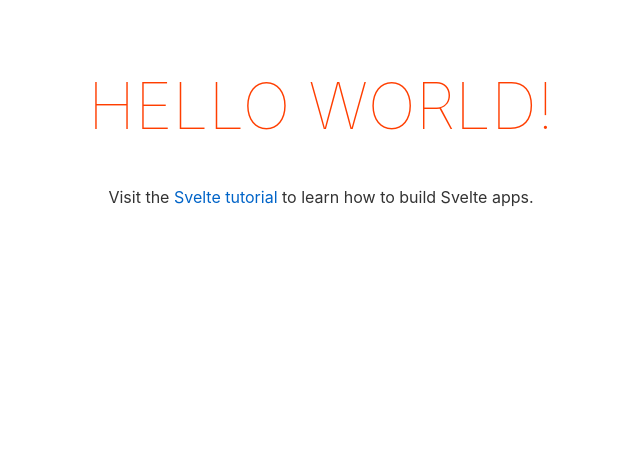
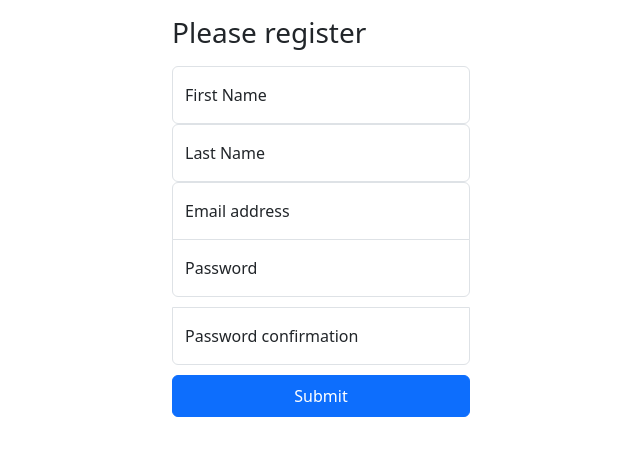
Before and after one commit to Timo1979-x/django_svelte_auth, a Svelte app in the folder svelte-auth/: page / in a window 1280 px wide. Shown: the top 456 px of the page, without its empty margins (319-959 px from the left). Built offline with nearby package versions, Linux system fonts and the light colour scheme.

Commit message:
added two components

```diff
--- a/svelte-auth/public/global.css
+++ b/svelte-auth/public/global.css
@@ -1,63 +1,20 @@
-html, body {
-	position: relative;
-	width: 100%;
-	height: 100%;
+.form-signin {
+	max-width: 330px;
+	padding: 1rem;
 }
 
-body {
-	color: #333;
-	margin: 0;
-	padding: 8px;
-	box-sizing: border-box;
-	font-family: -apple-system, BlinkMacSystemFont, "Segoe UI", Roboto, Oxygen-Sans, Ubuntu, Cantarell, "Helvetica Neue", sans-serif;
+.form-signin .form-floating:focus-within {
+	z-index: 2;
 }
 
-a {
-	color: rgb(0,100,200);
-	text-decoration: none;
+.form-signin input[type="email"] {
+	margin-bottom: -1px;
+	border-bottom-right-radius: 0;
+	border-bottom-left-radius: 0;
 }
 
-a:hover {
-	text-decoration: underline;
+.form-signin input[type="password"] {
+	margin-bottom: 10px;
+	border-top-left-radius: 0;
+	border-top-right-radius: 0;
 }
-
-a:visited {
-	color: rgb(0,80,160);
-}
-
-label {
-	display: block;
-}
-
-input, button, select, textarea {
-	font-family: inherit;
-	font-size: inherit;
-	-webkit-padding: 0.4em 0;
-	padding: 0.4em;
-	margin: 0 0 0.5em 0;
-	box-sizing: border-box;
-	border: 1px solid #ccc;
-	border-radius: 2px;
-}
-
-input:disabled {
-	color: #ccc;
-}
-
-button {
-	color: #333;
-	background-color: #f4f4f4;
-	outline: none;
-}
-
-button:disabled {
-	color: #999;
-}
-
-button:not(:disabled):active {
-	background-color: #ddd;
-}
-
-button:focus {
-	border-color: #666;
-}
--- a/svelte-auth/public/index.html
+++ b/svelte-auth/public/index.html
@@ -9,7 +9,7 @@
 	<link rel='icon' type='image/png' href='/favicon.png'>
 	<link rel='stylesheet' href='/global.css'>
 	<link rel='stylesheet' href='/build/bundle.css'>
-
+	<link href="https://cdn.jsdelivr.net/npm/bootstrap@5.3.3/dist/css/bootstrap.min.css" rel="stylesheet" integrity="sha384-QWTKZyjpPEjISv5WaRU9OFeRpok6YctnYmDr5pNlyT2bRjXh0JMhjY6hW+ALEwIH" crossorigin="anonymous">
 	<script defer src='/build/bundle.js'></script>
 </head>
 
--- a/svelte-auth/src/App.svelte
+++ b/svelte-auth/src/App.svelte
@@ -1,30 +1,8 @@
-<script lang="ts">
-	export let name: string;
+<script>
+  import Login from "./pages/Login.svelte";
+  import Register from "./pages/Register.svelte";
 </script>
 
-<main>
-	<h1>Hello {name}!</h1>
-	<p>Visit the <a href="https://svelte.dev/tutorial">Svelte tutorial</a> to learn how to build Svelte apps.</p>
-</main>
+<!-- <Login /> -->
 
-<style>
-	main {
-		text-align: center;
-		padding: 1em;
-		max-width: 240px;
-		margin: 0 auto;
-	}
-
-	h1 {
-		color: #ff3e00;
-		text-transform: uppercase;
-		font-size: 4em;
-		font-weight: 100;
-	}
-
-	@media (min-width: 640px) {
-		main {
-			max-width: none;
-		}
-	}
-</style>
+<Register />
--- /dev/null
+++ b/svelte-auth/src/pages/Login.svelte
@@ -0,0 +1,17 @@
+<main class="form-signin w-100 m-auto">
+  <form>
+    <h1 class="h3 mb-3 fw-normal">Please sign in</h1>
+
+    <div class="form-floating">
+      <input type="email" class="form-control" id="floatingInput" placeholder="name@example.com">
+      <label for="floatingInput">Email address</label>
+    </div>
+    <div class="form-floating">
+      <input type="password" class="form-control" id="floatingPassword" placeholder="Password">
+      <label for="floatingPassword">Password</label>
+    </div>
+
+
+    <button class="btn btn-primary w-100 py-2" type="submit">Sign in</button>
+  </form>
+</main>
--- /dev/null
+++ b/svelte-auth/src/pages/Register.svelte
@@ -0,0 +1,29 @@
+<main class="form-signin w-100 m-auto">
+  <form>
+    <h1 class="h3 mb-3 fw-normal">Please register</h1>
+
+    <div class="form-floating">
+      <input class="form-control" id="firstName" placeholder="First Name">
+      <label for="firstName">First Name</label>
+    </div>
+    <div class="form-floating">
+      <input class="form-control" id="lastName" placeholder="Last Name">
+      <label for="lastName">Last Name</label>
+    </div>
+    <div class="form-floating">
+      <input type="email" class="form-control" id="floatingInput" placeholder="name@example.com">
+      <label for="floatingInput">Email address</label>
+    </div>
+    <div class="form-floating">
+      <input type="password" class="form-control" id="floatingPassword1" placeholder="Password">
+      <label for="floatingPassword1">Password</label>
+    </div>
+    <div class="form-floating">
+      <input type="password" class="form-control" id="floatingPassword2" placeholder="Password confirmation">
+      <label for="floatingPassword2">Password confirmation</label>
+    </div>
+
+
+    <button class="btn btn-primary w-100 py-2" type="submit">Submit</button>
+  </form>
+</main>
```
